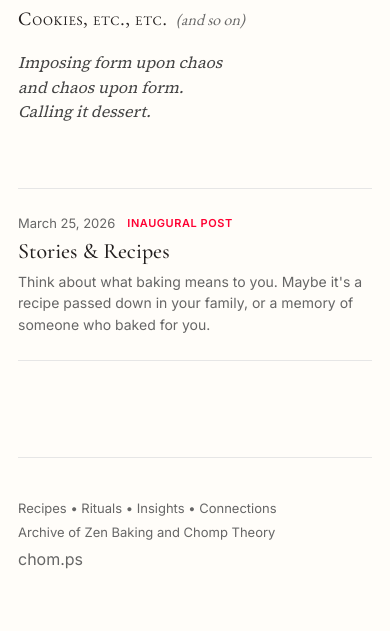
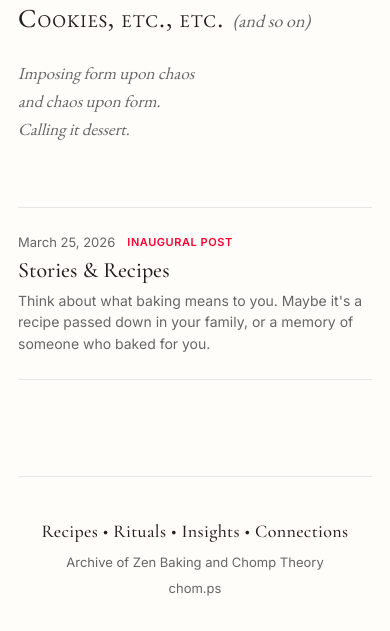
Before and after one commit to chomp-chomp-chomp/be, a web app: file docs/index.html in a window 390 px wide. Shown: the part 318-949 px from the top of the page. Before the commit the page ends 887 px from the top, so only its background shows below. Run offline with its HTML, style and script files only (its server is not run), Linux system fonts and the light colour scheme.

Commit message:
Improve subtitle, tagline, and colophon visual styling
- Subtitle: larger EB Garamond (32px), bigger aside (22px), more breathing room
- Tagline: switch to EB Garamond italic at 19px for more character
- Colophon: centered, Recipes line uses Cormorant Garamond title font at 18px
- Mobile: updated font sizes for new subtitle/tagline scale

https://claude.ai/code/session_01Djo5mLyRLUFApctfk7gjKp

```diff
--- a/docs/style.css
+++ b/docs/style.css
@@ -189,26 +189,27 @@ a:hover { color: var(--link-hover); }
   display: flex;
   align-items: baseline;
   gap: 0.5em;
-  margin-bottom: var(--space-s);
+  margin-bottom: var(--space-m);
   font-family: var(--font-masthead);
 }
 
 .be-subtitle-main {
-  font-size: 22px;
+  font-size: 32px;
+  line-height: 1.1;
   color: var(--text);
 }
 
 .be-subtitle-aside {
-  font-size: 16px;
+  font-size: 22px;
   color: var(--muted);
   font-style: italic;
 }
 
 .site-tagline {
-  font-family: var(--font-body);
-  font-size: 17px;
-  line-height: 1.55;
-  color: var(--soft);
+  font-family: var(--font-masthead);
+  font-size: 19px;
+  line-height: 1.65;
+  color: var(--muted);
   font-style: italic;
 }
 
@@ -406,16 +407,29 @@ td { color: var(--muted); }
   margin-top: var(--space-xxl);
   padding-top: var(--space-l);
   border-top: 1px solid var(--rule);
-  font-family: var(--font-ui);
-  font-size: 13px;
-  line-height: 1.6;
+  text-align: center;
   color: var(--muted);
 }
 
 .colophon-inner {
   display: flex;
   flex-direction: column;
-  gap: 4px;
+  gap: 6px;
+}
+
+.colophon-inner .colophon-line:first-child {
+  font-family: var(--font-title);
+  font-size: 18px;
+  font-weight: 500;
+  color: var(--text);
+  letter-spacing: 0.02em;
+}
+
+.colophon-line {
+  font-family: var(--font-ui);
+  font-size: 13px;
+  line-height: 1.6;
+  color: var(--muted);
 }
 
 .colophon-line a {
@@ -567,8 +581,9 @@ html[data-theme="dark"] .banner-dark  { display: block; }
   h3 { font-size: 22px; }
 
   .lead { font-size: 19px; }
-  .be-subtitle-main { font-size: 19px; }
-  .site-tagline { font-size: 16px; }
+  .be-subtitle-main { font-size: 26px; }
+  .be-subtitle-aside { font-size: 18px; }
+  .site-tagline { font-size: 17px; }
   .pullquote, .markdown .pullquote { font-size: 22px; }
 
   .meta, .metadata, .byline, .site-nav, table { font-size: 13px; }
```
Also changed, not shown: public/style.css (+28 -13 lines).
